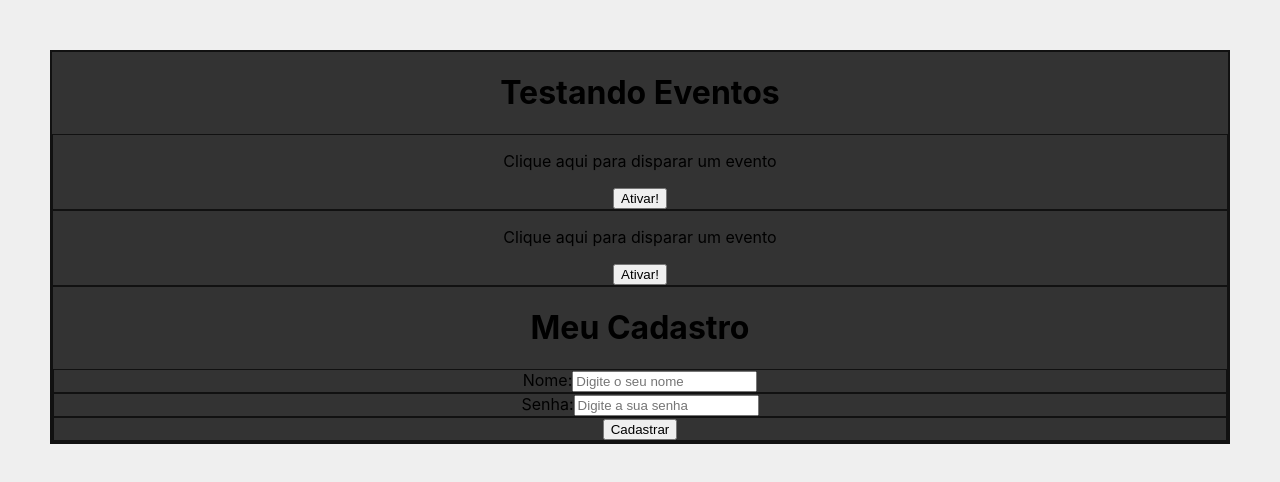
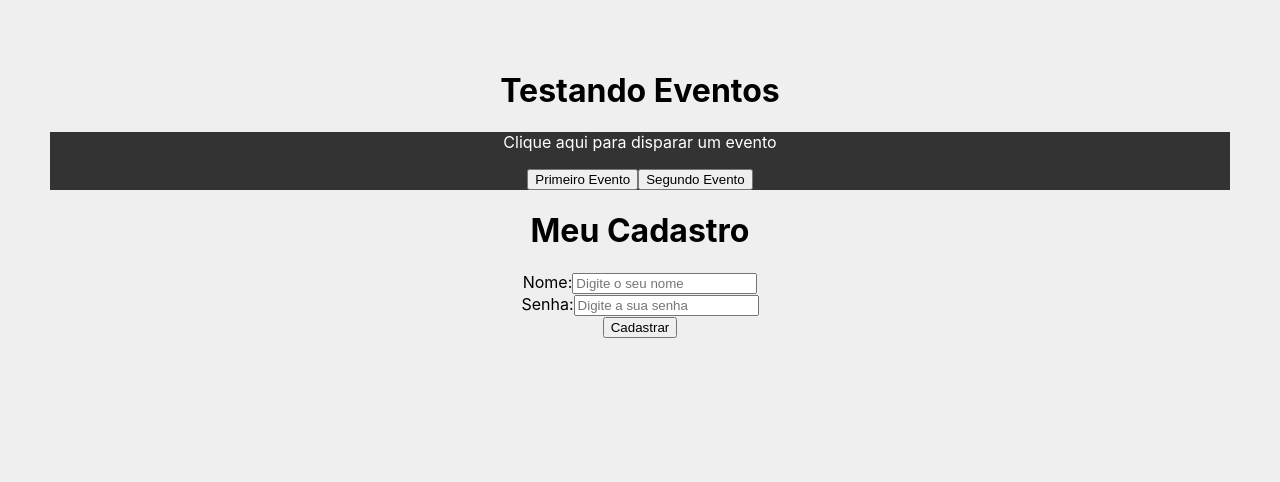
Before and after one commit to LucasLima1407/Curso-ReactJS, a React (Create React App) app in the folder my-app/: page / in a window 1280 px wide. Shown: the top 482 px of the page. Built offline with nearby package versions, Linux system fonts and the light colour scheme.

Commit message:
Aula11
Passando eventos por Props

```diff
--- a/my-app/src/App.js
+++ b/my-app/src/App.js
@@ -7,8 +7,7 @@ function App() {
   return (
     <div className="App">
       <h1>Testando Eventos</h1>
-      <Evento numero ='1'></Evento>
-      <Evento numero ='2'></Evento>
+      <Evento/>
       <Form />
     </div>
   );
--- a/my-app/src/components/Eventos.js
+++ b/my-app/src/components/Eventos.js
@@ -1,17 +1,20 @@
-function Evento({numero}){
+import Button from "./evento/Button"
+import styles from "./Eventos.module.css"
+function Evento(){
 
     function meu_Evento() {
-        if(numero===1){
-            window.alert('Opa, ativei!')
-        } else if(numero===2){
-            window.alert('Ativado também!')
-        }
+        window.alert(`Opa ativei!`)
+    }
+
+    function segundo_Evento(){
+        window.alert(`Outro evento foi ativado!`)
     }
 
     return(
-        <div>
+        <div className={styles.EventsContent}>
         <p>Clique aqui para disparar um evento</p>
-        <button onClick={meu_Evento}>Ativar!</button>
+        <Button text="Primeiro Evento" event={meu_Evento} />
+        <Button text="Segundo Evento" event={segundo_Evento} />
         </div>
     )
 }
--- /dev/null
+++ b/my-app/src/components/Eventos.module.css
@@ -0,0 +1,9 @@
+.EventsContent{
+    color: #fff;
+    background-color: #333;
+    margin: 0;
+}
+.EventsContainer {
+    background-color: #333;
+    border: 1px solid #111;
+}
--- /dev/null
+++ b/my-app/src/components/evento/Button.js
@@ -0,0 +1,6 @@
+function Button(props){
+    return(
+        <button onClick={props.event}>{props.text}</button>
+    )
+}
+export default Button
--- a/my-app/src/index.css
+++ b/my-app/src/index.css
@@ -14,9 +14,3 @@ code {
   font-family: source-code-pro, Menlo, Monaco, Consolas, 'Courier New',
     monospace;
 }
-
-div{
-    background-color: #333;
-    border: 1px solid #111;
-
-}
```
